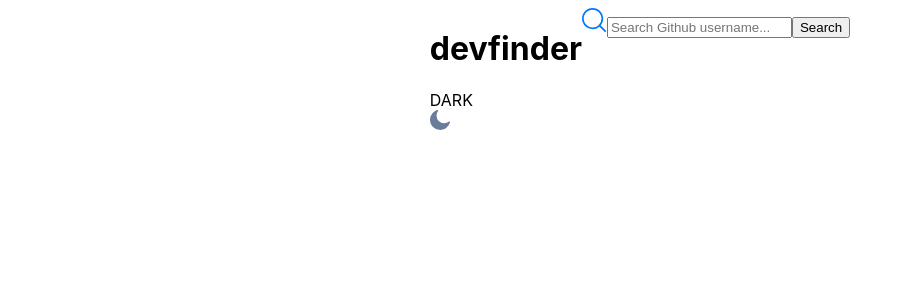
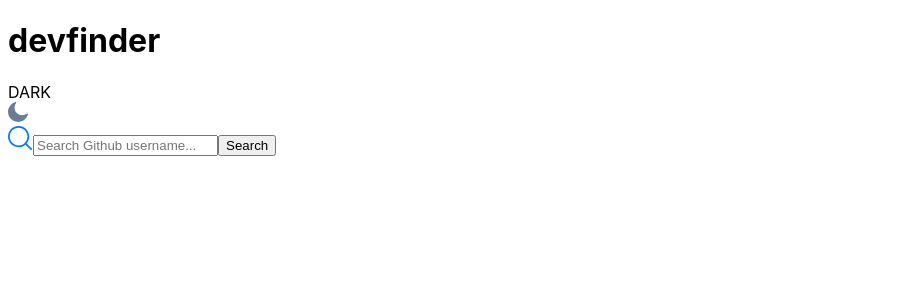
Before and after one commit to shrki416/github-user-search-app, a React (Create React App) app in the folder client/: page / in a window 1280 px wide. Shown: the top 300 px of the page, without its empty margins (0-905 px from the left). Built offline with nearby package versions, Linux system fonts and the light colour scheme; a web font is replaced by a local one.

Commit message:
Clean up

```diff
--- a/client/src/index.css
+++ b/client/src/index.css
@@ -1,16 +1 @@
-/* bring in normalize.css styles */
 @import-normalize;
-
-/* @import url("https://fonts.googleapis.com/css?family=Space+Mono:400,700"); */
-
-/* body {
-  font-family: "Space Mono", monospace;
-} */
-
-.container {
-  display: flex;
-  flex-direction: row;
-  justify-content: center;
-  pointer-events: none;
-  width: 100%;
-}
```
